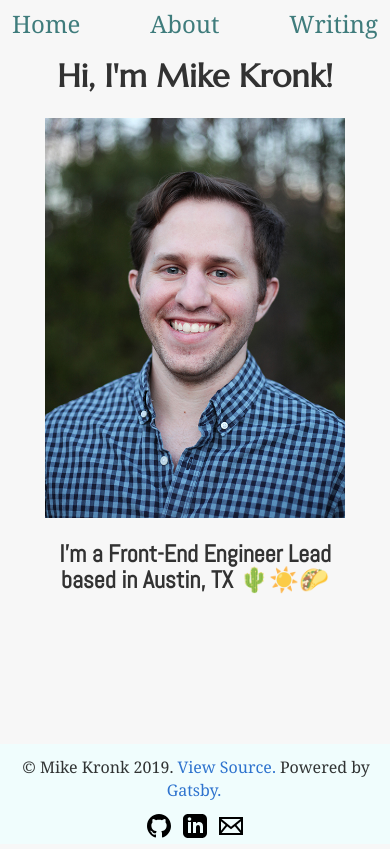
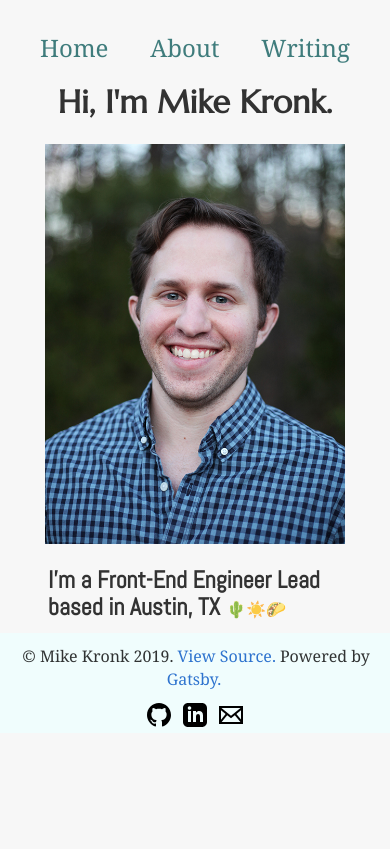
Before and after one commit to kronkm/personal-website, a Gatsby site: page / in a window 390 px wide. Built offline with nearby package versions, Linux system fonts and the light colour scheme; Gatsby itself is replaced by a stand-in of ours.

Commit message:
footer fix for mobile

```diff
--- a/src/pages/index.js
+++ b/src/pages/index.js
@@ -11,13 +11,14 @@ import mk from '../images/mk.jpg';
 const IndexPage = () => (
     <Layout>
         <section className='section-box'>
-            <h1 className='section-heading'>Hi, I'm Mike Kronk!</h1>
+            <h1 className='section-heading'>Hi, I'm Mike Kronk.</h1>
             <img className='sweet-portrait' src={mk} alt="Mike Kronk" />
-            <h2 className='section-subheading'>I'm a Front-End Engineer Lead based in Austin, TX
+            <div className='section-subheading-container'>
+                <h2 className='section-subheading'>I'm a Front-End Engineer Lead based in Austin, TX</h2>
                 <span className='emoji' role='img' aria-label='cactus'>🌵</span>
                 <span className='emoji' role='img' aria-label='sun'>☀️</span>
                 <span className='emoji' role='img' aria-label='taco'>🌮</span>
-            </h2>
+            </div>
         </section>
     </Layout>
 )
--- a/src/styles.css
+++ b/src/styles.css
@@ -22,8 +22,6 @@
     flex-direction: column;
     justify-content: center;
     margin: 0 48px;
-    max-width: 550px;
-
 }
 
 .section-heading {
@@ -34,8 +32,17 @@
     max-width: 300px;
 }
 
+.section-subheading-container {
+    margin-bottom: 12px;
+}
+
 .section-subheading {
+    display: inline;
     text-align: center;
+}
+
+.emoji:first-of-type {
+    margin-left: 6px;
 }
 
 @media screen and (min-width: 768px) {
@@ -79,10 +86,6 @@
     transform: perspective(1px) translateZ(0) scale(1.009);
 }
 
-.emoji:first-child {
- margin-left: 6px;
-}
-
 header, footer {
  display: flex;
  justify-content: center;
@@ -93,7 +96,7 @@ header {
     display: flex;
     width: 100%;
     justify-content: space-between;
-    padding: 12px;
+    padding: 36px 40px 14px 40px;
     margin-bottom: 12px;
 }
 
@@ -127,8 +130,7 @@ footer {
     background: #f0fdfd;
     width: 100%;
     margin: 0 auto;
-    position: absolute;
-    bottom: 0;
+
 }
 
 .footer-content {
@@ -160,8 +162,12 @@ footer {
 }
 
 
-
+/* Tablet styles */
 @media screen and (min-width: 769px) {
+    .page-container {
+        display: block;
+        height: auto;
+    }
     header {
         margin: 12px auto 0 auto;
         display: block;
@@ -177,6 +183,7 @@ footer {
     }
     .section-box {
         margin: 0 auto;
+        max-width: 550px;
     }
     .section-heading {
         margin: 8px auto 16px auto;
```
